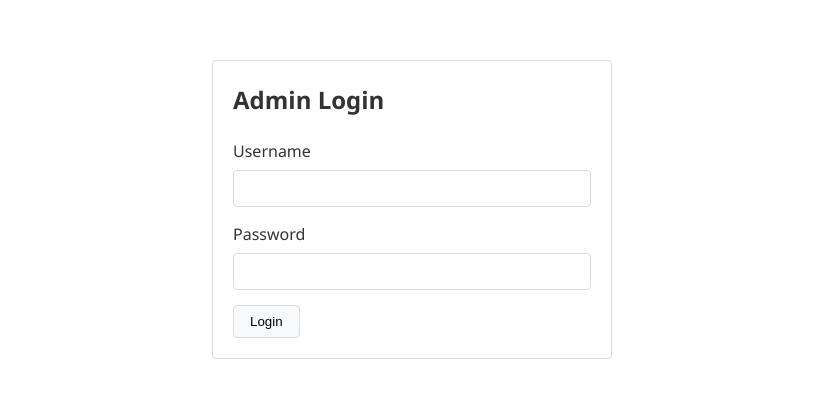
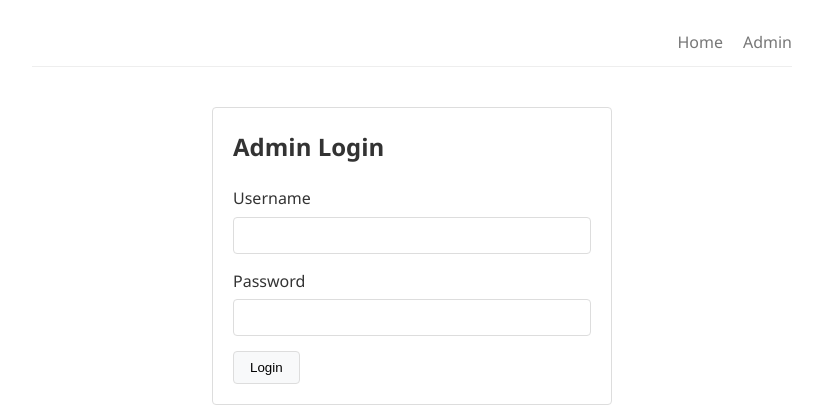
Before and after one commit to geraldsadya/personal_blog, a Flask app: page /admin in a window 1280 px wide. Shown: the top 420 px of the page, without its empty margins (228-1051 px from the left). Run offline with Flask 3, Linux system fonts and the light colour scheme.

Commit message:
Add navigation links for admin access

```diff
--- a/static/style.css
+++ b/static/style.css
@@ -17,6 +17,26 @@ body {
     max-width: 800px;
     margin: 0 auto;
     padding: 20px;
+}
+
+/* Navigation */
+.nav-links {
+    display: flex;
+    justify-content: flex-end;
+    padding: 10px 0;
+    margin-bottom: 20px;
+    border-bottom: 1px solid #eee;
+}
+
+.nav-links a {
+    margin-left: 20px;
+    color: #777;
+    text-decoration: none;
+}
+
+.nav-links a:hover {
+    color: #333;
+    text-decoration: underline;
 }
 
 /* Main content */
--- a/templates/base.html
+++ b/templates/base.html
@@ -8,6 +8,11 @@
 </head>
 <body>
     <div class="container">
+        <div class="nav-links">
+            <a href="{{ url_for('home') }}">Home</a>
+            <a href="{{ url_for('login') }}">Admin</a>
+        </div>
+
         {% with messages = get_flashed_messages(with_categories=true) %}
             {% if messages %}
                 <div class="flash-messages">
```
